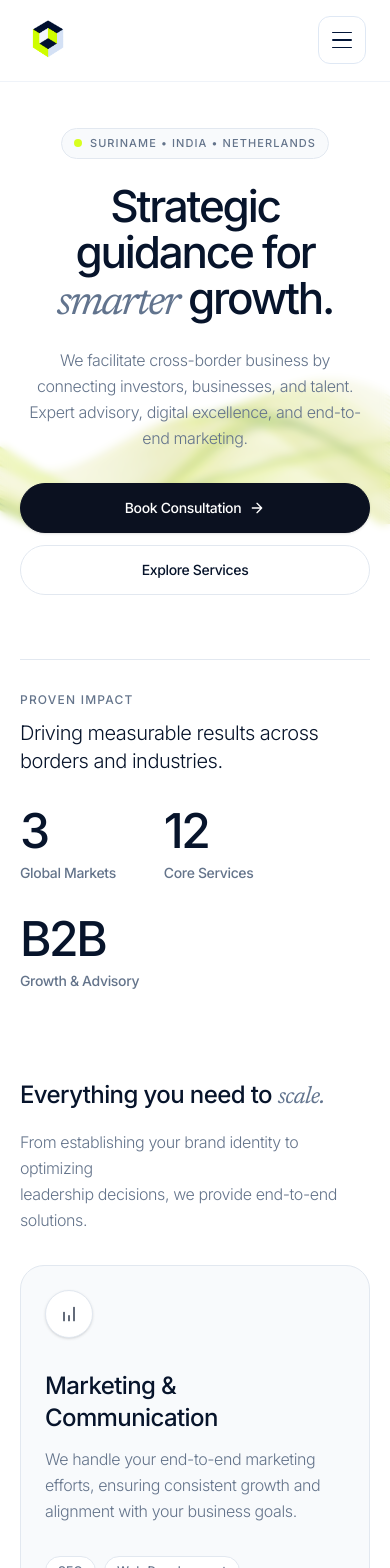
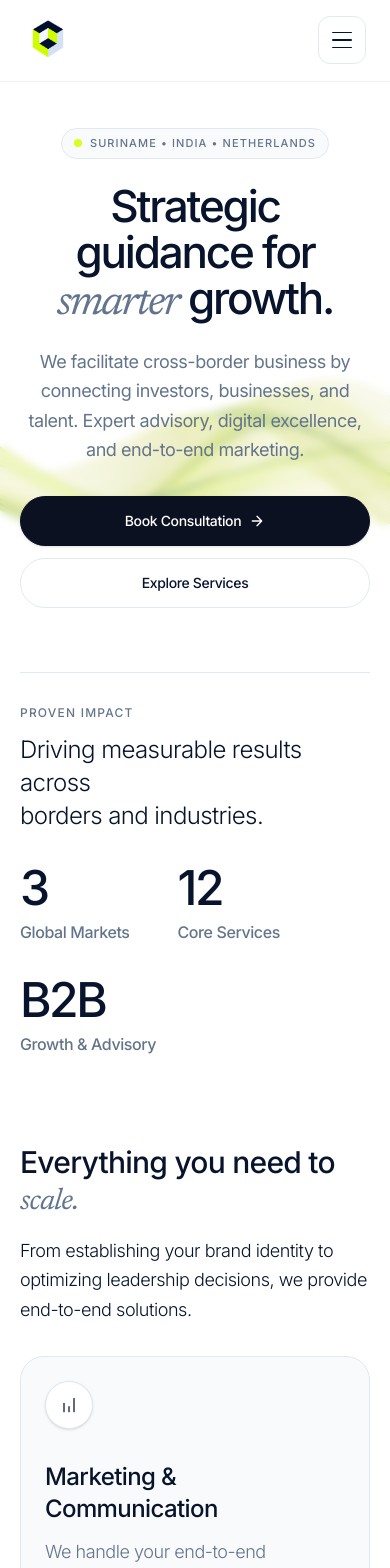
Before and after one commit to areesh18/Shanaark_ventures, a React (Vite) app: page / in a window 390 px wide. Shown: the top 1568 px of the page. Built offline with nearby package versions, Linux system fonts and the light colour scheme.

Commit message:
Home page typography update

```diff
--- a/src/pages/Home/Home.jsx
+++ b/src/pages/Home/Home.jsx
@@ -110,7 +110,7 @@ const Home = () => {
           </h1>
 
           {/* Subtext */}
-          <p className="text-base sm:text-lg md:text-xl font-light text-(--color-text-secondary) max-w-xl sm:max-w-2xl mb-8 sm:mb-10 leading-relaxed tracking-tight animate-fade-up delay-200 px-2 sm:px-0">
+          <p className="text-lg sm:text-xl md:text-xl text-(--color-text-secondary) max-w-xl sm:max-w-2xl mb-8 sm:mb-10 leading-relaxed tracking-tight animate-fade-up delay-200 px-2 sm:px-0">
             We facilitate cross-border business by connecting investors,
             businesses, and talent. Expert advisory, digital excellence, and
             end-to-end marketing.
@@ -135,13 +135,13 @@ const Home = () => {
             <h3 className="text-xs font-medium text-(--color-text-secondary) uppercase tracking-widest mb-3">
               Proven Impact
             </h3>
-            <MaskRevealText className="text-xl sm:text-2xl font-light text-(--color-text-primary) tracking-tight leading-snug">
+            <MaskRevealText className="text-2xl sm:text-3xl font-light text-(--color-text-primary) tracking-tight leading-snug">
               Driving measurable results across borders and industries.
             </MaskRevealText>
           </div>
 
           {/* Right Aligned Stats */}
-          <div className="md:w-2/3 flex flex-wrap md:flex-nowrap gap-x-12 sm:gap-x-20 gap-y-8 md:gap-y-10 justify-start md:justify-end">
+          <div className="md:w-2/3 mt-0 sm:mt-0 flex flex-wrap md:flex-nowrap gap-x-12 sm:gap-x-20 gap-y-8 md:gap-y-10 justify-start md:justify-end">
             {[
               { value: "3", label: "Global Markets" },
               { value: "12", label: "Core Services" },
@@ -156,7 +156,7 @@ const Home = () => {
                   {/* Fallback starting point before GSAP kicks in */}
                   {isNaN(value) ? value : "0"}
                 </span>
-                <span className="text-sm font-medium text-(--color-text-secondary) tracking-tight">
+                <span className="text-md font-medium text-(--color-text-secondary) tracking-tight">
                   {label}
                 </span>
               </div>
@@ -167,13 +167,13 @@ const Home = () => {
       {/* ── 2. CORE PILLARS (Asymmetric Grid) ───────────────────── */}
       <section className="w-full max-w-7xl mx-auto px-5 sm:px-6 pt-10 md:pt-16 lg:pt-24 pb-12">
         <div className="mb-8 md:mb-12 lg:mb-20 max-w-2xl">
-          <h2 className="font-medium md:font-normal text-2xl sm:text-3xl md:text-4xl tracking-tight text-(--color-text-primary) mb-4">
+          <h2 className="font-medium text-3xl sm:text-4xl md:text-5xl lg:text-6xl tracking-tight text-(--color-text-primary) mb-4">
             Everything you need to{" "}
             <span className="font-serif-italic font-normal text-slate-500">
               scale.
             </span>
           </h2>
-          <MaskRevealText className="text-(--color-text-secondary) font-light tracking-tight text-base sm:text-lg leading-relaxed">
+          <MaskRevealText className="text-(--color-text-primary) font-light tracking-tight text-lg sm:text-xl leading-relaxed">
             From establishing your brand identity to optimizing leadership
             decisions, we provide end-to-end solutions.
           </MaskRevealText>
@@ -202,7 +202,7 @@ const Home = () => {
                 Marketing & Communication
               </ScrambleText>
             </h3>
-            <p className="text-(--color-text-secondary) font-light tracking-tight mb-8 leading-relaxed text-base">
+            <p className="text-(--color-text-secondary) font-light tracking-tight mb-8 leading-relaxed text-lg">
               We handle your end-to-end marketing efforts, ensuring consistent
               growth and alignment with your business goals.
             </p>
@@ -255,11 +255,9 @@ const Home = () => {
                 </svg>
               </div>
               <h3 className="text-xl sm:text-2xl font-medium tracking-tight text-(--color-text-primary) mb-3">
-                <ScrambleText duration={1.5}>
-                  Business Consulting
-                </ScrambleText>
+                <ScrambleText duration={1.5}>Business Consulting</ScrambleText>
               </h3>
-              <p className="text-(--color-text-secondary) font-light tracking-tight mb-8 leading-relaxed text-base">
+              <p className="text-(--color-text-secondary) font-light tracking-tight mb-8 leading-relaxed text-lg">
                 High-level guidance for leadership decisions. We provide expert
                 advisory to help businesses scale and optimize operations.
               </p>
@@ -284,7 +282,7 @@ const Home = () => {
       </section>
       {/* ── 4. TRUSTED BY LOGOS (Pre-CTA Conversion Signal) ─────── */}
       <section className="w-full max-w-5xl mx-auto px-5 sm:px-6 pt-12 md:pt-20 lg:pt-28 pb-8 sm:pb-12 flex flex-col items-center">
-        <MaskRevealText className="text-xs sm:text-sm font-medium text-(--color-text-secondary) uppercase tracking-widest mb-6 md:mb-8 lg:mb-10 text-center">
+        <MaskRevealText className="text-sm sm:text-md font-medium text-(--color-text-primary) uppercase tracking-normal mb-6 md:mb-8 lg:mb-10 text-center">
           Trusted by partners across the corridor
         </MaskRevealText>
         <div className="flex flex-wrap justify-center items-center gap-6 sm:gap-10 md:gap-16 lg:gap-24">
@@ -310,7 +308,7 @@ const Home = () => {
               </span>{" "}
               Corridor.
             </h2>
-            <p className="text-(--color-footer-text) font-light text-base sm:text-lg mb-6 sm:mb-8 leading-relaxed tracking-tight">
+            <p className="text-(--color-footer-text) font-light text-lg sm:text-xl mb-6 sm:mb-8 leading-relaxed tracking-tight">
               Bridging opportunities. We facilitate cross-border business by
               connecting investors, businesses, and talent across India,
               Suriname, and Guyana.
@@ -359,7 +357,7 @@ const Home = () => {
                 <h4 className="text-white text-sm sm:text-base font-medium tracking-tight mb-1.5">
                   {title}
                 </h4>
-                <p className="text-slate-300 font-light text-xs sm:text-sm tracking-tight leading-relaxed">
+                <p className="text-slate-300 font-light sm:text-sm tracking-tight leading-relaxed">
                   {desc}
                 </p>
               </div>
@@ -430,8 +428,6 @@ const Home = () => {
           </div>
         </div>
       </section>
-      {/* ── 5. FINAL CTA ────────────────────────────────────────── */}
-      {/* (Your existing Final CTA code goes here) */}
       {/* ── 4. FINAL CTA ────────────────────────────────────────── */}
       <section className="w-full max-w-4xl mx-auto px-5 sm:px-6 py-16 md:py-24 lg:py-32 text-center">
         <h2 className="text-4xl sm:text-5xl md:text-6xl font-medium tracking-tighter text-(--color-text-primary) mb-4 sm:mb-6 leading-[1.05]">
@@ -440,7 +436,7 @@ const Home = () => {
             get started?
           </span>
         </h2>
-        <p className="text-base sm:text-lg font-light tracking-tight text-(--color-text-secondary) mb-8 sm:mb-10 max-w-md sm:max-w-xl mx-auto leading-relaxed">
+        <p className="text-lg sm:text-xl font-light tracking-tight text-(--color-text-secondary) mb-8 sm:mb-10 max-w-md sm:max-w-xl mx-auto leading-relaxed">
           Whether you need an entire marketing team or high-level CEO advisory,
           we are here to cut through the complexity.
         </p>
```
